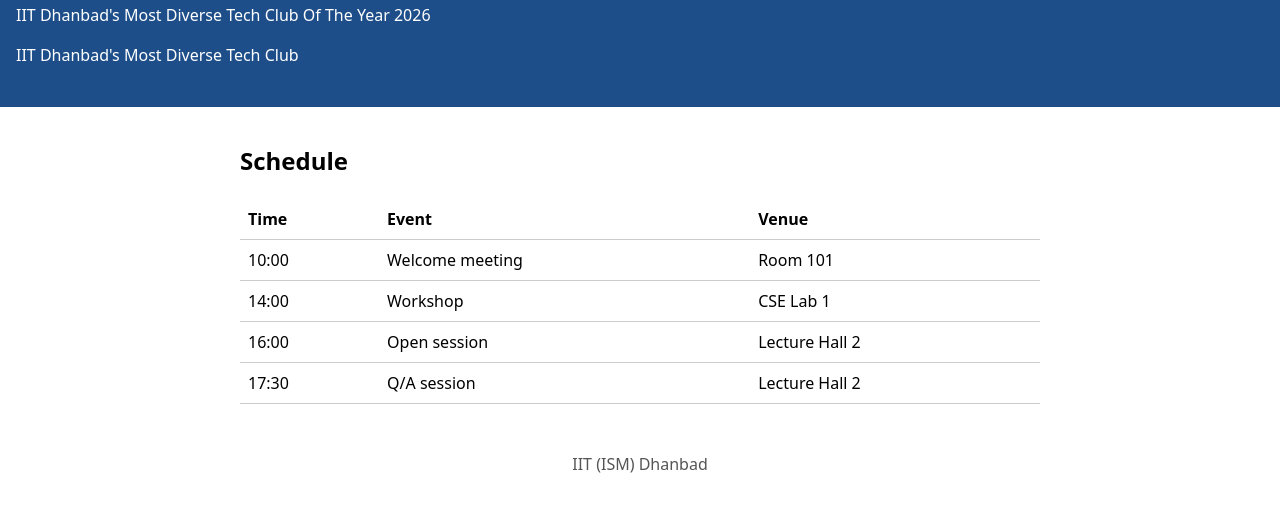
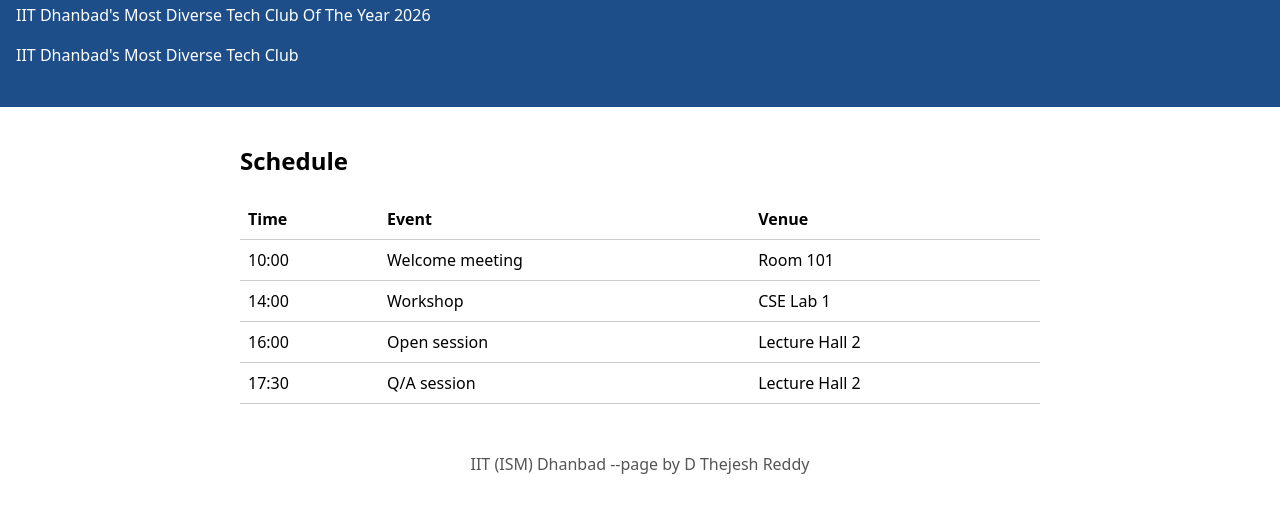
Before and after one commit to thejeshreddyism/club-page, a plain HTML site: page index.html in a window 1280 px wide. Shown: the part 112-624 px from the top of the page. Drawn offline with Linux system fonts and the light colour scheme.

Commit message:
Add my name to the footer

```diff
--- a/index.html
+++ b/index.html
@@ -34,7 +34,7 @@
   </main>
 
   <footer>
-    <p>IIT (ISM) Dhanbad</p>
+    <p>IIT (ISM) Dhanbad --page by D Thejesh Reddy</p>
   </footer>
 </body>
 </html>
```
